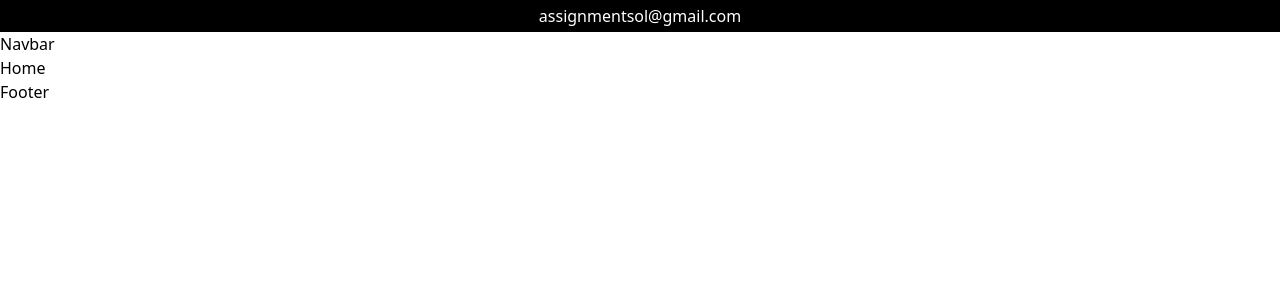
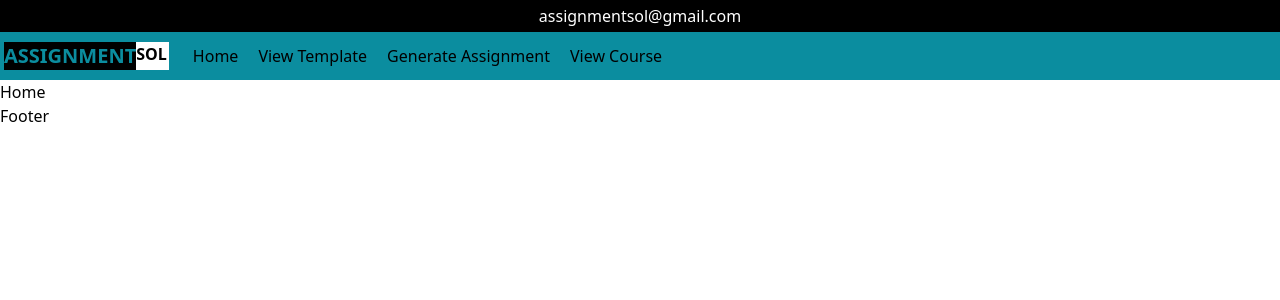
Before and after one commit to aziz-codes/assignment-sol, a React (Vite) app: page / in a window 1280 px wide. Shown: the top 300 px of the page. Built offline with nearby package versions, Linux system fonts and the light colour scheme.

Commit message:
creating navlinks

```diff
--- /dev/null
+++ b/src/assets/dummy.js
@@ -0,0 +1,18 @@
+export const links = [
+  {
+    path: "/",
+    label: "Home",
+  },
+  {
+    path: "view-template",
+    label: "View Template",
+  },
+  {
+    path: "/generate-assignment",
+    label: "Generate Assignment",
+  },
+  {
+    path: "view-course",
+    label: "View Course",
+  },
+];
--- a/src/components/Navbar.jsx
+++ b/src/components/Navbar.jsx
@@ -1,7 +1,24 @@
-import React from "react";
+import { NavLink } from "react-router-dom";
+import { links } from "../assets/dummy";
+const Navbar = () => {
+  return (
+    <nav className="bg-[#0b8d9f] w-full h-12">
+      <div className="w-full relative flex justify-start px-1 items-center h-full gap-6">
+        <div className="flex">
+          <h4 className="bg-black text-xl font-semibold text-[#0b8d9f]">
+            ASSIGNMENT
+          </h4>
 
-const Navbar = () => {
-  return <div>Navbar</div>;
+          <span className="bg-white font-semibold pr-0.5">SOL</span>
+        </div>
+        <div className="flex gap-5">
+          {links.map((link, index) => (
+            <NavLink key={index}>{link.label}</NavLink>
+          ))}
+        </div>
+      </div>
+    </nav>
+  );
 };
 
 export default Navbar;
```
